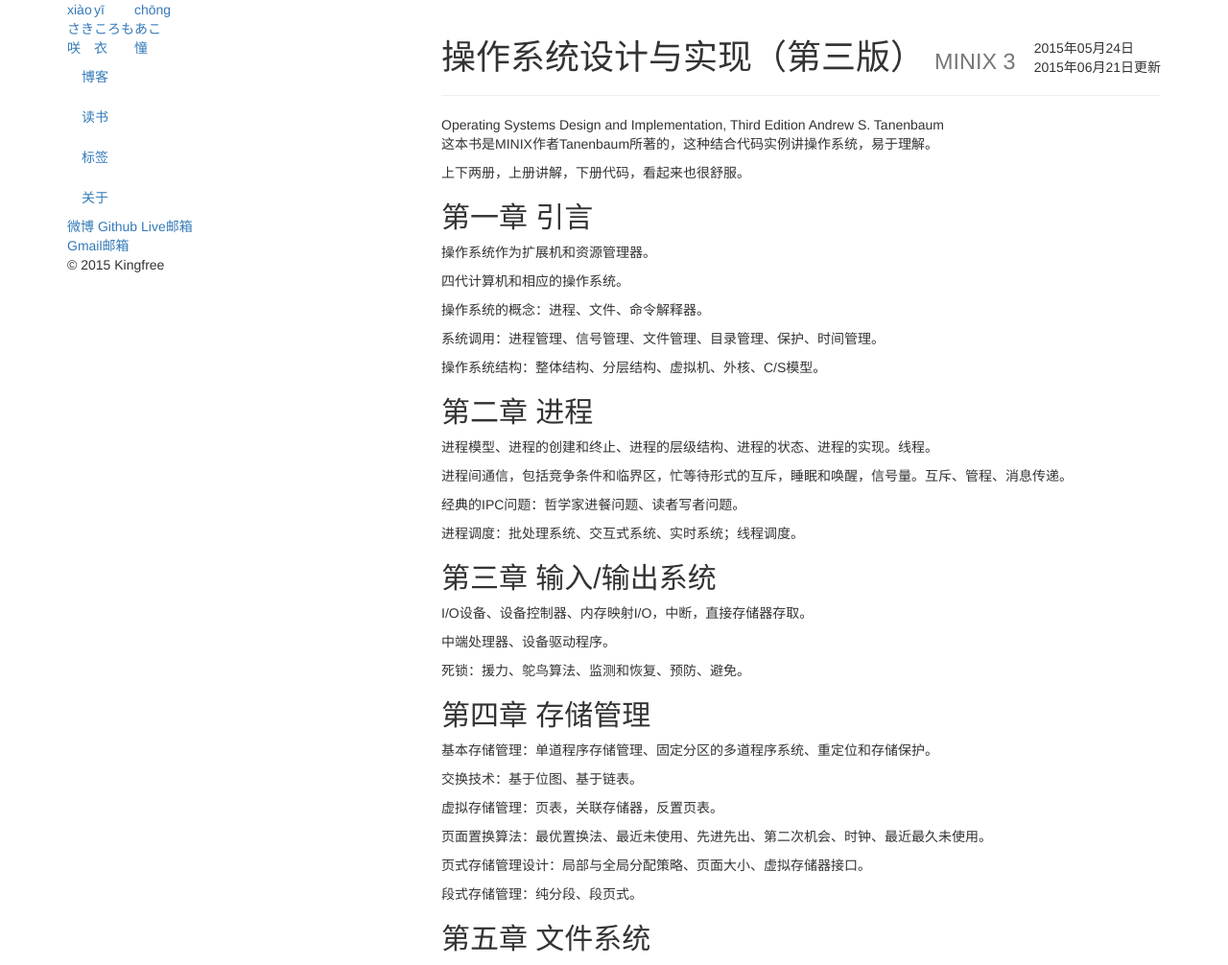
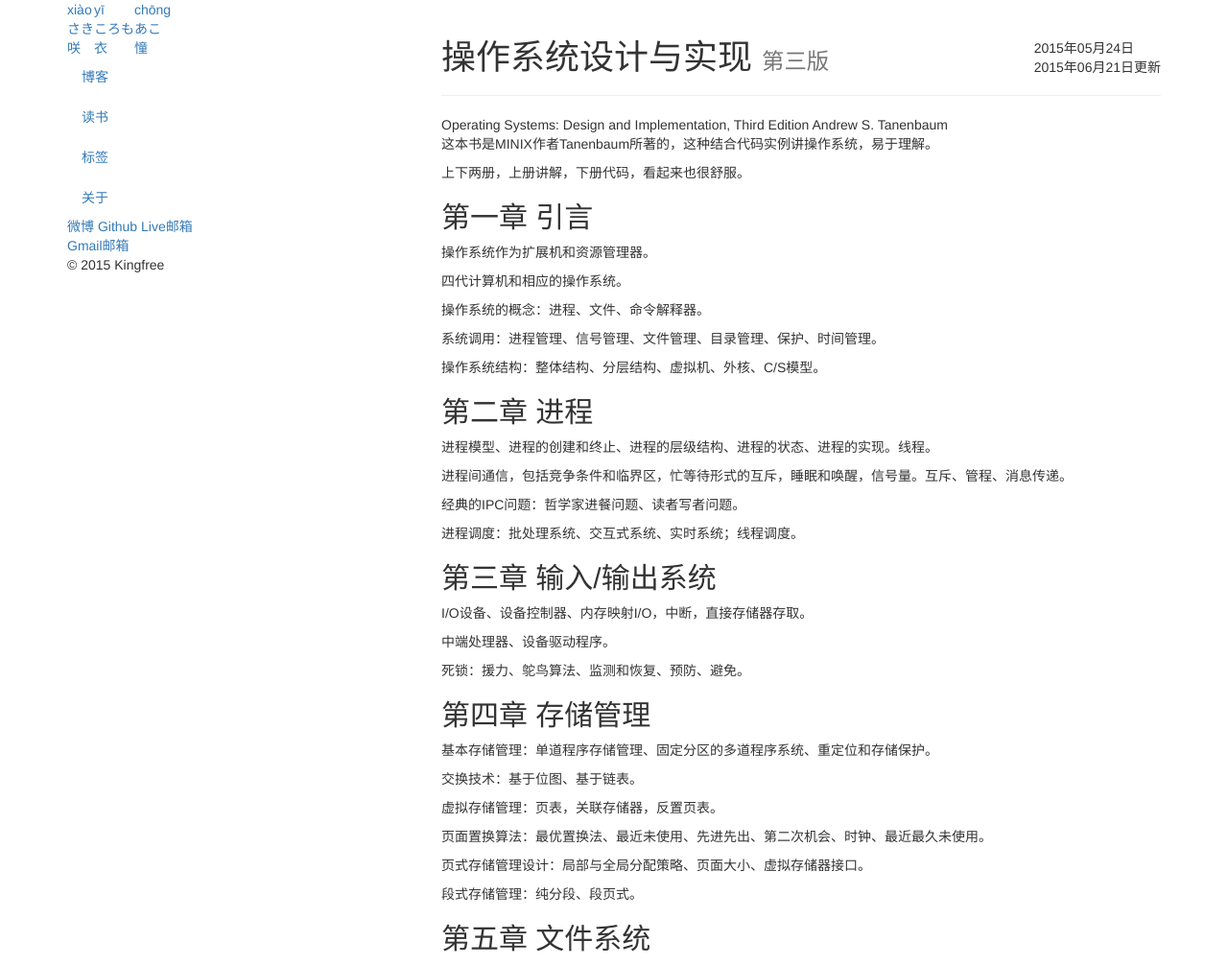
Before and after one commit to kingfree/kingfree.github.io, a Jekyll site: the page built from books/2015-05-24-minix-3.md, in a window 1280 px wide. Shown: the whole page at 96% size. Built offline with Jekyll 4.4.1, drawn with Linux system fonts in a browser that asks for light colours; nearby versions of some CDN libraries; library files that are not in the unit come from our copies; comment, search, counter and statistics services are not loaded.

Commit message:
新增Web界面

```diff
--- /dev/null
+++ b/_layouts/web.html
@@ -0,0 +1,6 @@
+---
+theme :
+  name : bootstrap-3
+---
+{% include JB/setup %}
+{% include themes/bootstrap-3/web.html %}
--- a/books/2015-05-24-minix-3.md
+++ b/books/2015-05-24-minix-3.md
@@ -1,9 +1,9 @@
 ---
 layout: page
 group: book
-title: 操作系统设计与实现（第三版）
-tagline: MINIX 3
-etitle: "Operating Systems Design and Implementation, Third Edition"
+title: 操作系统设计与实现
+tagline: 第三版
+etitle: "Operating Systems: Design and Implementation, Third Edition"
 permalink: /books/minix-3/
 author: Andrew S. Tanenbaum
 date: 2015-5-24
```
Also changed, not shown: _includes/themes/bootstrap-3/default.html (+12 -31 lines), _includes/themes/bootstrap-3/page.html (+10 -20 lines), _includes/themes/bootstrap-3/post.html (+5 -5 lines), _includes/themes/bootstrap-3/web.html (added, +57 -0 lines), _posts/2014-12-31-saimoe-2014.md (+1 -1 lines).
